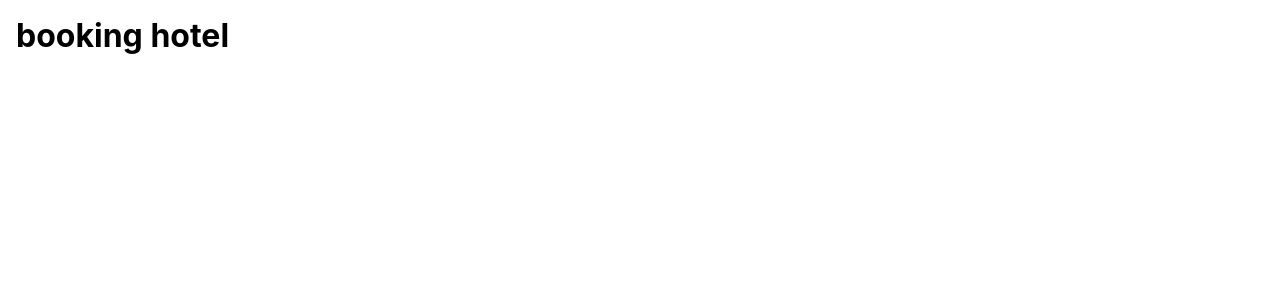
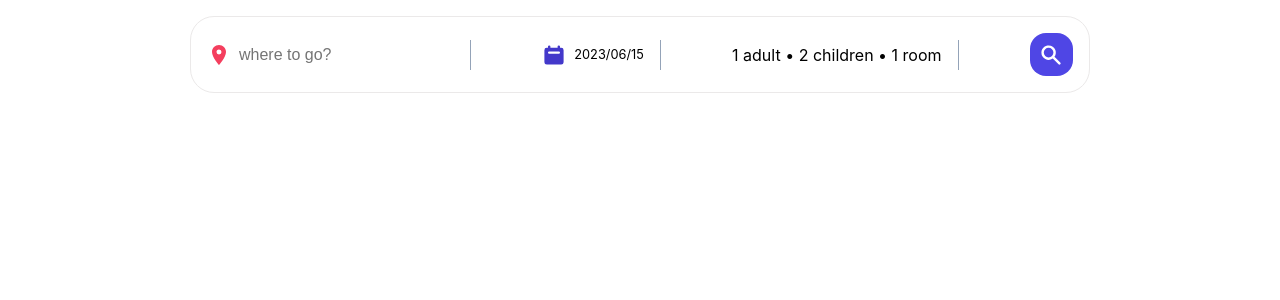
Before and after one commit to ZahraNejati79/booking-hotel, a React (Vite) app: page / in a window 1280 px wide. Shown: the top 300 px of the page. Built offline with nearby package versions, Linux system fonts and the light colour scheme.

Commit message:
header and option dropDown

```diff
--- a/package.json
+++ b/package.json
@@ -6,12 +6,14 @@
   "scripts": {
     "dev": "vite",
     "build": "vite build",
+    "server": "json-server --watch server/db.json --port 5000 --delay 500",
     "lint": "eslint . --ext js,jsx --report-unused-disable-directives --max-warnings 0",
     "preview": "vite preview"
   },
   "dependencies": {
     "react": "^18.2.0",
-    "react-dom": "^18.2.0"
+    "react-dom": "^18.2.0",
+    "react-icons": "^4.12.0"
   },
   "devDependencies": {
     "@types/react": "^18.2.37",
--- a/src/App.jsx
+++ b/src/App.jsx
@@ -1,8 +1,12 @@
-
 import "./App.css";
+import Header from "./components/Header/Header";
 
 function App() {
-  return <h1> booking hotel</h1>
+  return (
+    <div>
+      <Header />
+    </div>
+  );
 }
 
 export default App;
--- /dev/null
+++ b/src/components/Header/Header.jsx
@@ -0,0 +1,119 @@
+import { MdLocationOn } from "react-icons/md";
+import { HiCalendar, HiMinus, HiPlus, HiSearch } from "react-icons/hi";
+import { useRef, useState } from "react";
+import useOutsideClick from "../../hooks/useOutsideClick";
+const Header = () => {
+  const [destination, setDestination] = useState("");
+  const [openOption, setOpenOption] = useState(false);
+  const [options, setOptions] = useState({
+    adult: 5,
+    children: 0,
+    room: 3,
+  });
+  const handleOptions = (name, operation) => {
+    setOptions((preve) => {
+      return {
+        ...preve,
+        [name]:
+          operation === "decrement" ? options[name] - 1 : options[name] + 1,
+      };
+    });
+  };
+  return (
+    <div className="header">
+      <div className="headerSearch">
+        <div className="headerSearchItem">
+          <MdLocationOn className="headerIcon locationIcon" />
+          <input
+            value={destination}
+            type="text"
+            name="destination"
+            id="destination"
+            placeholder="where to go?"
+            className="headerSearchInput"
+            onChange={(e) => setDestination(e.target.value)}
+          />
+          <span className="seperator"></span>
+        </div>
+        <div className="headerSearchItem">
+          <HiCalendar className="headerIcon dateIcon" />
+          <div className="dateDropDown">2023/06/15</div>
+          <span className="seperator"></span>
+        </div>
+        <div className="headerSearchItem">
+          <div
+            onClick={() => setOpenOption(!openOption)}
+            className="optionDropDown"
+          >
+            1 adult &bull; 2 children &bull; 1 room
+          </div>
+          {openOption && (
+            <GuestOptionList
+              options={options}
+              handleOptions={handleOptions}
+              setOpenOption={setOpenOption}
+            />
+          )}
+          <span className="seperator"></span>
+        </div>
+        <div className="headerSearchItem">
+          <button className="headerSearchBtn">
+            <HiSearch className="headerIcon" />
+          </button>
+        </div>
+      </div>
+    </div>
+  );
+};
+
+export default Header;
+
+function GuestOptionList({ options, handleOptions, setOpenOption }) {
+  const optionRef = useRef();
+  useOutsideClick(optionRef, "optionDropDown", () => setOpenOption(false));
+  return (
+    <div className="guestOptions" ref={optionRef}>
+      <OptionItem
+        handleOptions={handleOptions}
+        options={options}
+        type="adult"
+        minLimit="1"
+      />
+      <OptionItem
+        handleOptions={handleOptions}
+        options={options}
+        type="children"
+        minLimit="0"
+      />
+      <OptionItem
+        handleOptions={handleOptions}
+        options={options}
+        type="room"
+        minLimit="1"
+      />
+    </div>
+  );
+}
+function OptionItem({ options, type, minLimit, handleOptions }) {
+  return (
+    <div className="guestOptionItem">
+      <span className="optionText">{type}</span>
+      <div className="optionCounter">
+        <button
+          onClick={() => handleOptions(type, "decrement")}
+          className="optionCounterBtn"
+          disabled={options[type] <= minLimit}
+        >
+          <HiMinus />
+        </button>
+        <span className="optionCounterNumber">{options[type]}</span>
+        <button
+          onClick={() => handleOptions(type, "increment")}
+          className="optionCounterBtn"
+        >
+          <HiPlus />
+        </button>
+      </div>
+    </div>
+  );
+}
--- /dev/null
+++ b/src/hooks/useOutsideClick.js
@@ -0,0 +1,19 @@
+import { useEffect } from "react";
+
+export default function useOutsideClick(ref, exceptionId, cb) {
+  useEffect(() => {
+    function handleOutsideClick(e) {
+      if (
+        ref.current &&
+        !ref.current.contains(e.target) &&
+        e.target.id !== exceptionId
+      ) {
+        cb();
+      }
+    }
+    document.addEventListener("mousedown", handleOutsideClick);
+    return () => {
+      document.removeEventListener("mousedown", handleOutsideClick);
+    };
+  }, [ref, cb]);
+}
```
Also changed, not shown: 1 other file (tests, documents, lock files or other folders).
